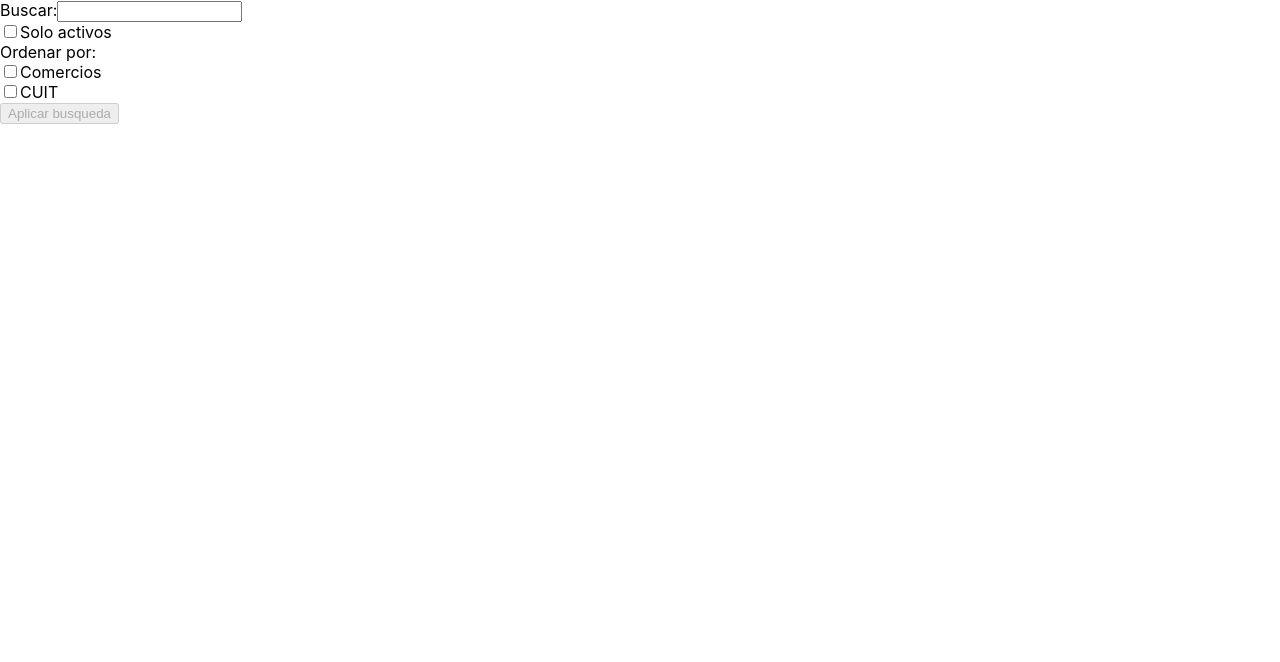
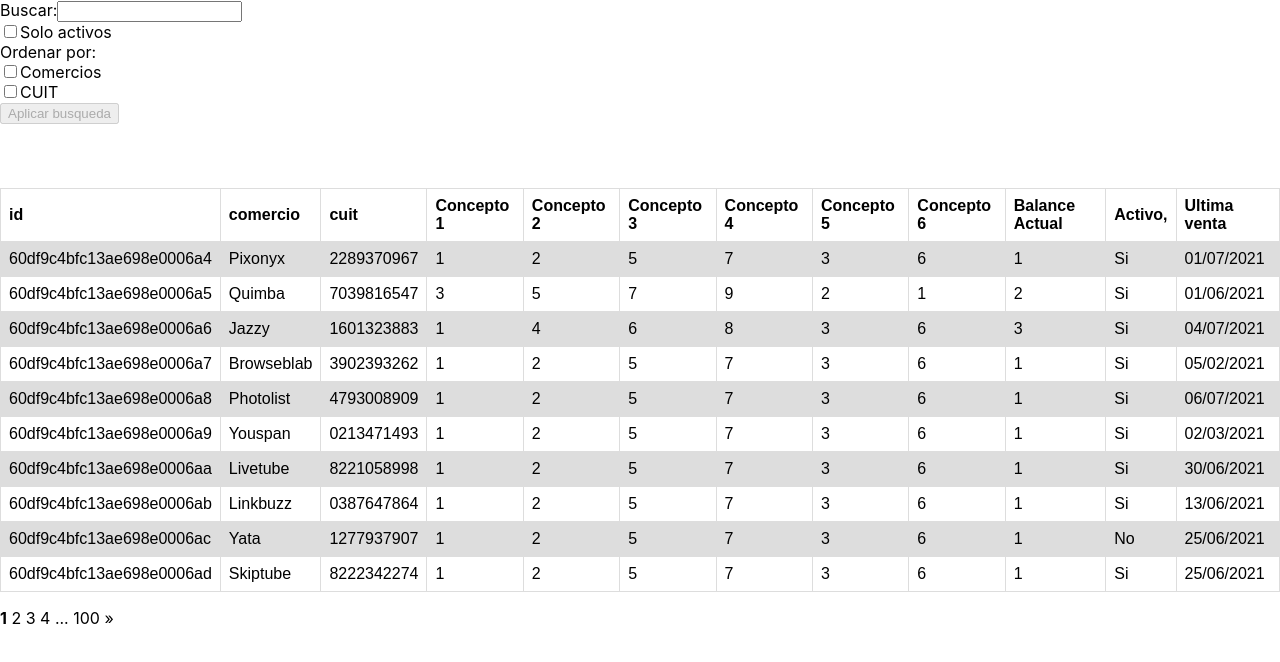
Before and after one commit to RamiroMartinez2/exercise-frontend-KOIBANX, a React (Create React App) app: page / in a window 1280 px wide. Shown: the top 662 px of the page. Built offline with nearby package versions, Linux system fonts and the light colour scheme.

Commit message:
Created table component with fake data and added some styles

```diff
--- a/src/App.css
+++ b/src/App.css
@@ -0,0 +1,17 @@
+table {
+    font-family: arial, sans-serif;
+    border-collapse: collapse;
+    width: 100%;
+    margin-top: 4rem;
+  }
+
+  td,
+  th {
+    border: 1px solid #dddddd;
+    text-align: left;
+    padding: 8px;
+  }
+
+  tr:nth-child(even) {
+    background-color: #dddddd;
+  }
--- a/src/App.js
+++ b/src/App.js
@@ -1,9 +1,11 @@
 import "./App.css";
 import Filters from "./components/Filters";
+import Table from "./components/Table"
 function App() {
   return (
     <div className="App">
       <Filters />
+      <Table/>
     </div>
   );
 }
--- /dev/null
+++ b/src/components/Table.js
@@ -0,0 +1,204 @@
+import React from "react";
+
+const Table = () => {
+
+    const event = new Date('August 19, 1975 23:15:30 UTC');
+
+    const jsonDate = event.toJSON();
+  const headers = [
+    "id",
+    "comercio",
+    "cuit",
+    "Concepto 1",
+    "Concepto 2",
+    "Concepto 3",
+    "Concepto 4",
+    "Concepto 5",
+    "Concepto 6",
+    "Balance Actual",
+    "Activo,",
+    "Ultima venta",
+  ];
+  const tableData = {
+    data: [
+      {
+        id: "60df9c4bfc13ae698e0006a4",
+        comercio: "Pixonyx",
+        cuit: "2289370967",
+        concepto1: 1,
+        concepto2: 2,
+        concepto3: 5,
+        concepto4: 7,
+        concepto5: 3,
+        concepto6: 6,
+        balance_actual: 1,
+        activo: true,
+        ultima_venta: "01/07/2021",
+      },
+      {
+        id: "60df9c4bfc13ae698e0006a5",
+        comercio: "Quimba",
+        cuit: "7039816547",
+        concepto1: 3,
+        concepto2: 5,
+        concepto3: 7,
+        concepto4: 9,
+        concepto5: 2,
+        concepto6: 1,
+        balance_actual: 2,
+        activo: true,
+        ultima_venta: "01/06/2021",
+      },
+      {
+        id: "60df9c4bfc13ae698e0006a6",
+        comercio: "Jazzy",
+        cuit: "1601323883",
+        concepto1: 1,
+        concepto2: 4,
+        concepto3: 6,
+        concepto4: 8,
+        concepto5: 3,
+        concepto6: 6,
+        balance_actual: 3,
+        activo: true,
+        ultima_venta: "04/07/2021",
+      },
+      {
+        id: "60df9c4bfc13ae698e0006a7",
+        comercio: "Browseblab",
+        cuit: "3902393262",
+        concepto1: 1,
+        concepto2: 2,
+        concepto3: 5,
+        concepto4: 7,
+        concepto5: 3,
+        concepto6: 6,
+        balance_actual: 1,
+        activo: true,
+        ultima_venta: "05/02/2021",
+      },
+      {
+        id: "60df9c4bfc13ae698e0006a8",
+        comercio: "Photolist",
+        cuit: "4793008909",
+        concepto1: 1,
+        concepto2: 2,
+        concepto3: 5,
+        concepto4: 7,
+        concepto5: 3,
+        concepto6: 6,
+        balance_actual: 1,
+        activo: true,
+        ultima_venta: "06/07/2021",
+      },
+      {
+        id: "60df9c4bfc13ae698e0006a9",
+        comercio: "Youspan",
+        cuit: "0213471493",
+        concepto1: 1,
+        concepto2: 2,
+        concepto3: 5,
+        concepto4: 7,
+        concepto5: 3,
+        concepto6: 6,
+        balance_actual: 1,
+        activo: true,
+        ultima_venta: "02/03/2021",
+      },
+      {
+        id: "60df9c4bfc13ae698e0006aa",
+        comercio: "Livetube",
+        cuit: "8221058998",
+        concepto1: 1,
+        concepto2: 2,
+        concepto3: 5,
+        concepto4: 7,
+        concepto5: 3,
+        concepto6: 6,
+        balance_actual: 1,
+        activo: true,
+        ultima_venta: "30/06/2021",
+      },
+      {
+        id: "60df9c4bfc13ae698e0006ab",
+        comercio: "Linkbuzz",
+        cuit: "0387647864",
+        concepto1: 1,
+        concepto2: 2,
+        concepto3: 5,
+        concepto4: 7,
+        concepto5: 3,
+        concepto6: 6,
+        balance_actual: 1,
+        activo: true,
+        ultima_venta: "13/06/2021",
+      },
+      {
+        id: "60df9c4bfc13ae698e0006ac",
+        comercio: "Yata",
+        cuit: "1277937907",
+        concepto1: 1,
+        concepto2: 2,
+        concepto3: 5,
+        concepto4: 7,
+        concepto5: 3,
+        concepto6: 6,
+        balance_actual: 1,
+        activo: false,
+        ultima_venta: "25/06/2021",
+      },
+      {
+        id: "60df9c4bfc13ae698e0006ad",
+        comercio: "Skiptube",
+        cuit: "8222342274",
+        concepto1: 1,
+        concepto2: 2,
+        concepto3: 5,
+        concepto4: 7,
+        concepto5: 3,
+        concepto6: 6,
+        balance_actual: 1,
+        activo: true,
+        ultima_venta: "25/06/2021",
+      },
+    ],
+    page: 1,
+    pages: 100,
+    rowsPerPage: 10,
+    total: 1000,
+  };
+
+  return (
+    <section>
+      <table>
+        <tr>
+          {headers.map((i) => (
+            <th>{i}</th>
+          ))}
+        </tr>
+        {tableData.data.map((i) => (
+          <tr>
+            <td>{i.id}</td>
+            <td>{i.comercio}</td>
+            <td>{i.cuit}</td>
+            <td>{i.concepto1}</td>
+            <td>{i.concepto2}</td>
+            <td>{i.concepto3}</td>
+            <td>{i.concepto4}</td>
+            <td>{i.concepto5}</td>
+            <td>{i.concepto6}</td>
+            <td>{i.balance_actual}</td>
+            <td>{i.activo ? "Si" : "No"}</td>
+            <td>{i.ultima_venta}</td>
+          </tr>
+        ))}
+      </table>
+
+      <p>
+        <b>{tableData.page}</b> 2 3 4 ... {tableData.pages} »
+      </p>
+    </section>
+  );
+};
+
+export default Table;
```
